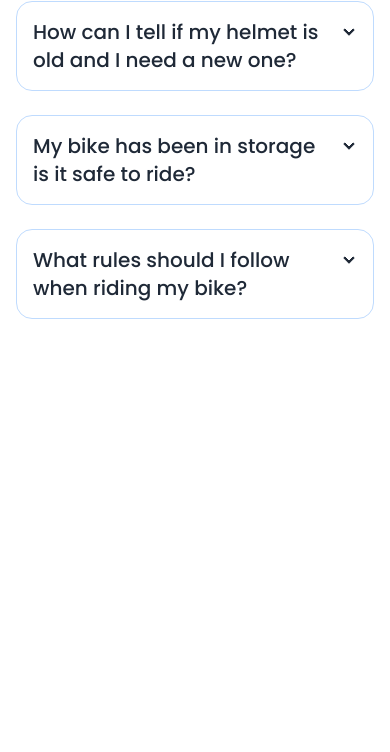
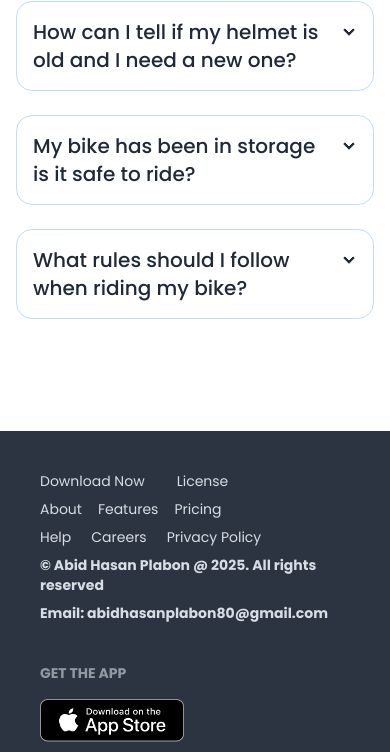
Before and after one commit to DevAbidHasan/Biker-Zone-using-Tailwind-and-Daisy-UI, a plain HTML site: page index.html in a window 390 px wide. Shown: the part 6166-6918 px from the top of the page. Before the commit the page ends 6597 px from the top, so only its background shows below. Drawn offline with nearby package versions, Linux system fonts and the light colour scheme.

Commit message:
added responsive footer menu

```diff
--- a/index.html
+++ b/index.html
@@ -512,6 +512,48 @@
        </section>
     </main>
     <!-- footer -->
-    <footer></footer>
+    <footer class="footer bg-neutral text-neutral-content p-10">
+        <aside>
+          <div class="flex gap-8 md:gap-x-20">
+            <p>
+                Download Now
+              </p>
+              <p>
+                License
+              </p>
+          </div>
+          <div class="flex gap-4 md:gap-x-32">
+            <p>
+                About
+              </p>
+              <p>
+                Features
+              </p>
+              <p>
+                Pricing
+              </p>
+              </div>
+              <div class="flex gap-5 md:gap-x-32">
+                <p>
+                    Help
+                  </p>
+                  <p>
+                    Careers
+                  </p>
+                  <p>
+                    Privacy Policy
+                  </p>
+              </div>
+              <p class="font-bold">&copy; Abid Hasan Plabon @ 2025. All rights reserved</p>
+              <p class="font-bold">Email: abidhasanplabon80@gmail.com</p>
+        </aside>
+        <nav>
+          <h6 class="footer-title">Get The App</h6>
+          <div class="grid grid-cols-1 gap-4">
+            <a href=""><img class="w-36" src="images/others/ios.png" alt=""></a>
+            <a href=""><img class="w-36" src="images/others/android.png" alt=""></a>
+          </div>
+        </nav>
+      </footer>
   </body>
 </html>
```
